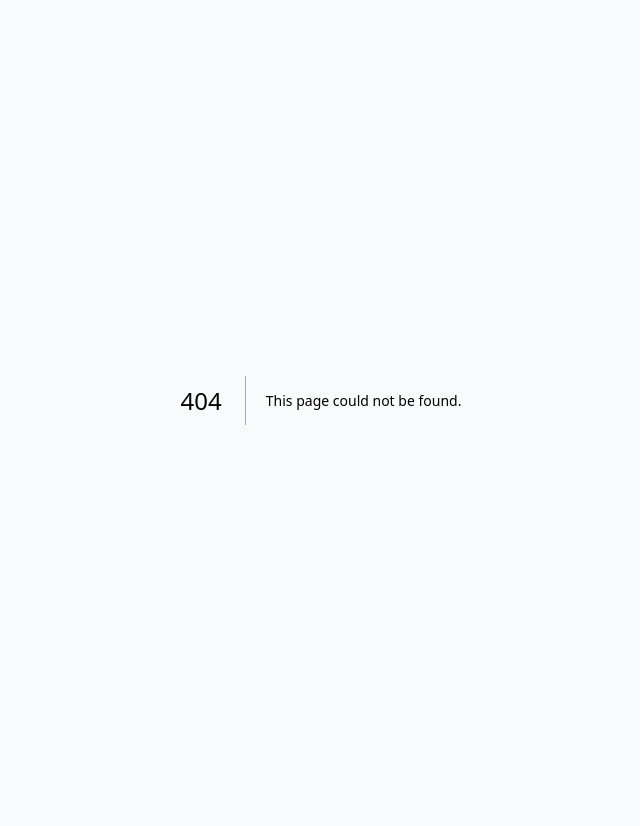
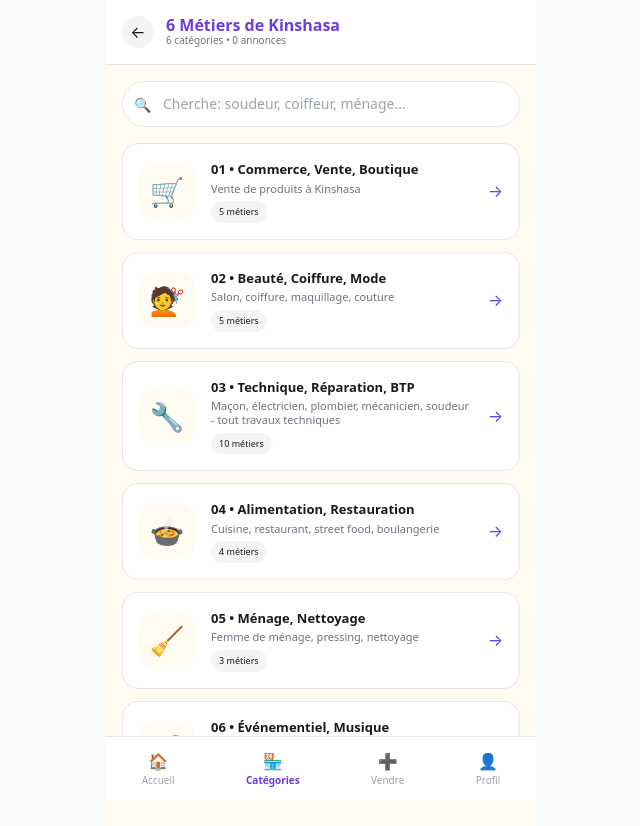
Before and after one commit to kongolokelvin47-cmd/Wenze-pwa, a Next.js app: page /categorie in a window 1280 px wide. Before the commit this address had no page. Shown: the top 826 px of the page, without its empty margins (319-959 px from the left). Before the commit the page ends 800 px from the top, so only its background shows below. Built offline with nearby package versions, Linux system fonts and the light colour scheme.

Commit message:
Create CategoriesPage with search and category display
Implement CategoriesPage component with search functionality and category listing.

```diff
--- /dev/null
+++ b/app/categorie/page.tsx
@@ -0,0 +1,79 @@
+"use client";
+import Link from "next/link";
+import { useState, useMemo, useEffect } from "react";
+import { CATEGORIES_WENZE } from "@/lib/categories";
+
+export default function CategoriesPage() {
+  const [search, setSearch] = useState("");
+  const [counts, setCounts] = useState<Record<string, number>>({});
+
+  useEffect(()=>{
+    try{
+      const list = JSON.parse(localStorage.getItem("wenze_annonces_list") || "[]");
+      const c: Record<string, number> = {};
+      list.forEach((a:any)=>{
+        const id = (a.categorieId || a.categorie || "").toLowerCase();
+        // match avec id ou titreCourt
+        const found = CATEGORIES_WENZE.find(cat => cat.id === id || cat.titreCourt.toLowerCase() === id || cat.titre.toLowerCase().includes(id));
+        const key = found ? found.id : id;
+        c[key] = (c[key]||0)+1;
+      });
+      setCounts(c);
+    }catch{}
+  },[]);
+
+  const filtered = useMemo(()=>{
+    const q = search.toLowerCase();
+    if(!q) return CATEGORIES_WENZE;
+    return CATEGORIES_WENZE.filter(cat =>
+      cat.titre.toLowerCase().includes(q) ||
+      cat.titreCourt.toLowerCase().includes(q) ||
+      cat.description.toLowerCase().includes(q) ||
+      cat.activites.some(a=>a.label.toLowerCase().includes(q))
+    );
+  },[search]);
+
+  return (
+    <div className="max-w-[430px] mx-auto bg-[#FFFBF0] min-h-screen pb-24">
+      <header className="sticky top-0 bg-white z-20 p-4 border-b flex items-center gap-3">
+        <Link href="/" className="w-8 h-8 bg-gray-100 rounded-full flex items-center justify-center">←</Link>
+        <div className="flex-1">
+          <h1 className="font-black text-[#6C3CE0] leading-none">6 Métiers de Kinshasa</h1>
+          <p className="text-[10px] text-gray-500">{CATEGORIES_WENZE.length} catégories • {Object.values(counts).reduce((a,b)=>a+b,0)} annonces</p>
+        </div>
+      </header>
+
+      <div className="p-4">
+        <div className="relative mb-4">
+          <input value={search} onChange={e=>setSearch(e.target.value)} placeholder="Cherche: soudeur, coiffeur, ménage..." className="w-full bg-white border rounded-full py-3 px-5 pl-10 text-sm outline-none focus:border-[#6C3CE0]" />
+          <span className="absolute left-3 top-3.5 text-sm">🔍</span>
+        </div>
+
+        <div className="grid grid-cols-1 gap-3">
+          {filtered.map(cat => (
+            <Link key={cat.id} href={`/categorie/${cat.id}`} className="bg-white border rounded-2xl p-4 flex items-center gap-4 hover:border-[#6C3CE0] hover:shadow-md transition">
+              <div className="w-14 h-14 bg-[#FFFBF0] rounded-2xl flex items-center justify-center text-[28px]">{cat.icon}</div>
+              <div className="flex-1">
+                <p className="font-bold text-[13px]">{cat.numero} • {cat.titre}</p>
+                <p className="text-[11px] text-gray-500 leading-tight mt-0.5">{cat.description}</p>
+                <div className="flex gap-2 mt-1.5">
+                  <span className="text-[9px] bg-gray-100 px-2 py-1 rounded-full">{cat.activites.length} métiers</span>
+                  {counts[cat.id] > 0 && <span className="text-[9px] bg-[#6C3CE0] text-white px-2 py-1 rounded-full">{counts[cat.id]} annonces</span>}
+                </div>
+              </div>
+              <span className="text-[#6C3CE0]">→</span>
+            </Link>
+          ))}
+        </div>
+      </div>
+
+      <nav className="fixed bottom-0 max-w-[430px] w-full bg-white border-t flex justify-around py-3 text-[10px]">
+        <Link href="/" className="flex flex-col items-center text-gray-400"><span className="text-base">🏠</span>Accueil</Link>
+        <span className="flex flex-col items-center font-bold text-[#6C3CE0]"><span className="text-base">🏪</span>Catégories</span>
+        <Link href="/publier" className="flex flex-col items-center text-gray-400"><span className="text-base">➕</span>Vendre</Link>
+        <Link href="/profil" className="flex flex-col items-center text-gray-400"><span className="text-base">👤</span>Profil</Link>
+      </nav>
+    </div>
+  );
+}
+export const dynamic = 'force-dynamic';
```
